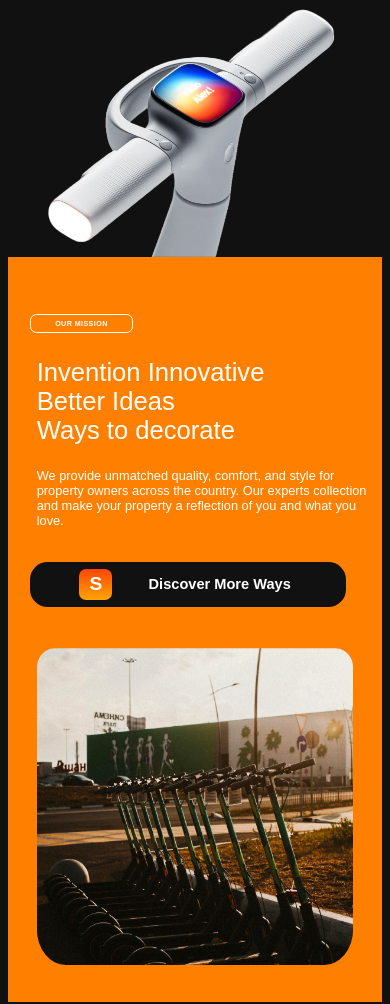
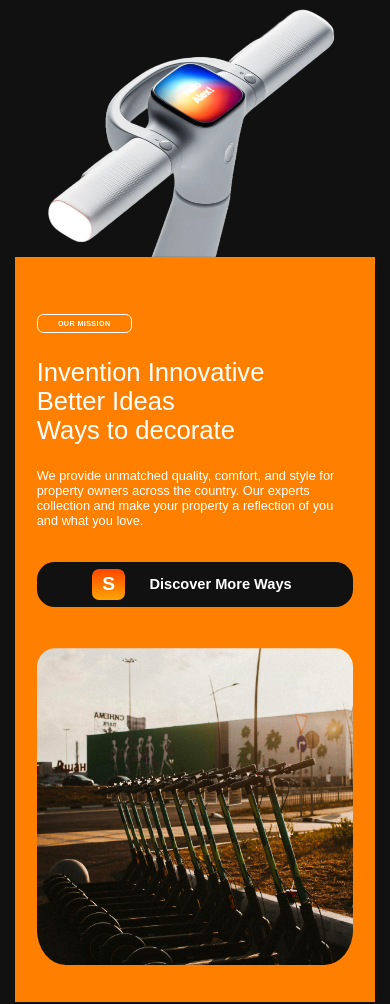
Before and after one commit to Sandeep-K-Suthar/Business-Page-Landing-Page, a plain HTML site: page index.html in a window 390 px wide. Shown: the part 389-1393 px from the top of the page. Drawn offline with Linux system fonts and the light colour scheme.

Commit message:
mantained equal space around Container2

```diff
--- a/style.css
+++ b/style.css
@@ -131,7 +131,7 @@ body {
 
 .container2 .left img {
     width: 35vw;
-        border-radius: 4ch;
+    border-radius: 4ch;
 
 }
 
@@ -144,6 +144,8 @@ body {
 }
 
 .container2 .right .topbt {
+    display: flex;
+    /* align-self: flex-end; */
     background-color: transparent;
     border: 1px solid white;
     border-radius: 1ch;
@@ -174,6 +176,7 @@ body {
     color: white;
     background-color: rgb(17, 17, 17);
     align-items: center;
+    /* margin: auto; */
     gap: 2ch;
     width: auto;
 }
@@ -637,7 +640,7 @@ footer {
 
 @media (max-width:500px) {
 
-    body *:not(.container2, .container4,  .container9) {
+    body *:not( .container4,  .container9) {
         padding-left: 2%;
         padding-right: 2%;
     }
@@ -711,15 +714,25 @@ footer {
     /* Container2 */
     .container2 {
         flex-direction: column-reverse;
-        padding: 15% 4% 10%;
+        padding: 15% 4% 10% 4%;
         gap: 0;
+        /* padding: 0; */
+        width: 92%;
+        margin: auto;
     }
 
-    .container2 .left,
+    .container2 .left{
+        /* all: unset; */
+        width: 100%;
+        /* margin: auto; */
+        /* align-items: flex-start; */
+        /* justify-content: flex-start; */
+    }
     .container2 .right {
-        width: 100%;
-        align-items: flex-start;
-        justify-content: flex-start;
+        /* padding: 10px; */
+        /* margin: 0 auto; */
+        width: 92%;
+        /* max-width: 100%; */
     }
 
     .container2 .left img {
@@ -729,6 +742,7 @@ footer {
 
     .container2 .right .topbt {
         width: 30%;
+        /* margin: 0; */
         line-height: normal;
         height: 1.2rem;
         border-radius: 0.4rem;
@@ -740,16 +754,18 @@ footer {
 
     .container2 .right .p1 {
         font-size: 1.6rem;
+        padding: 0;
     }
 
     .container2 .right .p2 {
         font-size: 0.8rem;
         margin-bottom: 0;
+        padding: 0;
     }
 
     .container2 .right .bmbt {
-        width: 92%;
-        gap: 10%;
+        width: 100%;
+        gap: 6%;
         margin-top: 1rem;
     }
 
```
